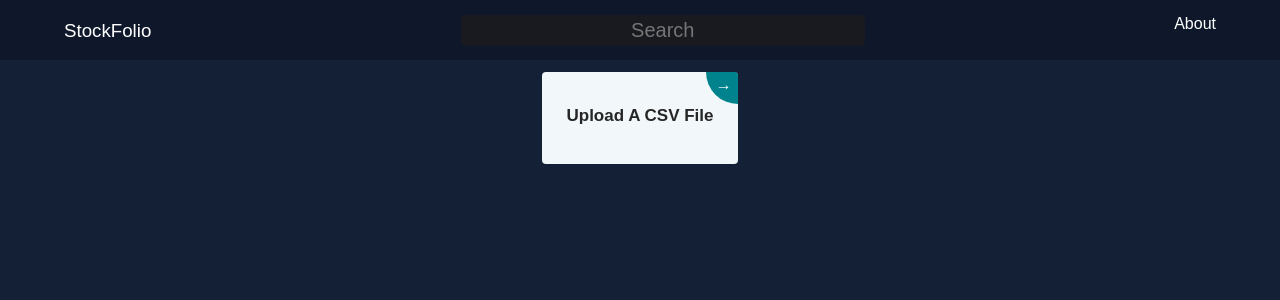
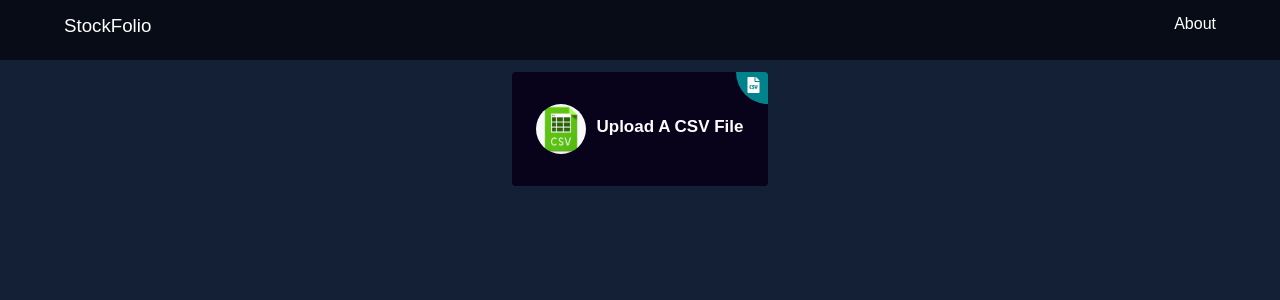
Before and after one commit to sujitIwale/sharesheet, a React (Create React App) app in the folder client/: page / in a window 1280 px wide. Shown: the top 300 px of the page. Built offline with nearby package versions, Linux system fonts and the light colour scheme; the HTML template or start-up script is replaced by a standard one.

Commit message:
feat: upload card style added

```diff
--- a/client/src/App.jsx
+++ b/client/src/App.jsx
@@ -3,9 +3,8 @@ import './App.css';
 import Header from './components/header/Header';
 import Modal from './components/Shared/Modal/Modal';
 import Table from './components/Table/Table';
-import Upload from './components/Upload/Upload';
 import TableState from './context/table/TableState';
-import UploadSection from './UploadSection/UploadSection';
+import UploadSection from './components/UploadSection/UploadSection';
 
 function App() {
 	return (
--- a/client/src/components/Upload/Upload.jsx
+++ b/client/src/components/Upload/Upload.jsx
@@ -3,7 +3,7 @@ import TableContext from '../../context/table/TableContext';
 import { apiRequest } from '../../utils/apiRequests';
 import './Upload.css';
 
-const Upload = () => {
+const Upload = ({ closeModal }) => {
 	const [File, setFile] = useState(null);
 	const [uploadStatus, setuploadStatus] = useState(false);
 	const tableContext = useContext(TableContext);
@@ -17,6 +17,7 @@ const Upload = () => {
 			alert('Please Select a file');
 			return;
 		}
+		closeModal();
 		const data = new FormData();
 		data.append('csvdata', File);
 		console.log('Uploading');
--- a/client/src/UploadSection/UploadSection.css
+++ b/client/src/components/UploadSection/UploadSection.css
@@ -12,8 +12,24 @@
   justify-content: center;
 }
 
+.title-container {
+  display: flex;
+  flex-direction: row;
+  align-items: center;
+  /* justify-content: space-between; */
+}
+
+.img-container {
+  margin-right: 10px;
+  height: 50px;
+  width: 50px;
+}
+.img-container img{
+  border-radius: 50%;
+}
+
 .upload-section-main h3 {
-  color: #262626;
+  color: #fdfdfd;
   font-size: 17px;
   line-height: 24px;
   font-weight: 700;
@@ -55,7 +71,7 @@ p.small {
   display: block;
   position: relative;
   max-width: 262px;
-  background-color: #f2f8f9;
+  background-color: #08031a;
   border-radius: 4px;
   padding: 32px 24px;
   margin: 12px;
--- a/client/src/UploadSection/UploadSection.jsx
+++ b/client/src/components/UploadSection/UploadSection.jsx
@@ -1,7 +1,7 @@
 import React, { useContext } from 'react';
-import Modal from '../components/Shared/Modal/Modal';
-import Upload from '../components/Upload/Upload';
-import TableContext from '../context/table/TableContext';
+import Modal from '../Shared/Modal/Modal';
+import Upload from '../Upload/Upload';
+import TableContext from '../../context/table/TableContext';
 import './UploadSection.css';
 
 const UploadSection = () => {
@@ -19,14 +19,21 @@ const UploadSection = () => {
 		<div class='upload-section-main'>
 			{modalOpen && (
 				<Modal closeModal={setModalOpen}>
-					<Upload />
+					<Upload closeModal={setModalOpen} />
 				</Modal>
 			)}
 			{fileUploadOption.map((option) => (
 				<div class='card1 pointer' onClick={setModalOpen}>
-					<h3>{option.title}</h3>
+					<div className='title-container'>
+						<div className='img-container'>
+							<img src='/csvLogo.png' alt='csvLogo' />
+						</div>
+						<h3>{option.title}</h3>
+					</div>
 					<div class='go-corner'>
-						<div class='go-arrow'>→</div>
+						<div class='go-arrow'>
+							<i class='fas fa-file-csv'></i>
+						</div>
 					</div>
 				</div>
 			))}
--- a/client/src/components/header/Header.css
+++ b/client/src/components/header/Header.css
@@ -1,8 +1,9 @@
 .header {
-    background-color: #0e182a;
+    background-color: #070c16;
     height: 60px;
     top: 0;
     position: sticky;
+    z-index: 1;
 }
 .header-content {
     display: flex;
--- a/client/src/components/header/Header.jsx
+++ b/client/src/components/header/Header.jsx
@@ -8,9 +8,9 @@ const Header = () => {
 				<li>
 					<h3 className='logo-text'>StockFolio</h3>
 				</li>
-				<li className='search-bar'>
+				{/* <li className='search-bar'>
 					<input type='text' placeholder='Search' />
-				</li>
+				</li> */}
 				<div>
 					<li>About</li>
 				</div>
```
Also changed, not shown: client/public/csvLogo.png (added).
